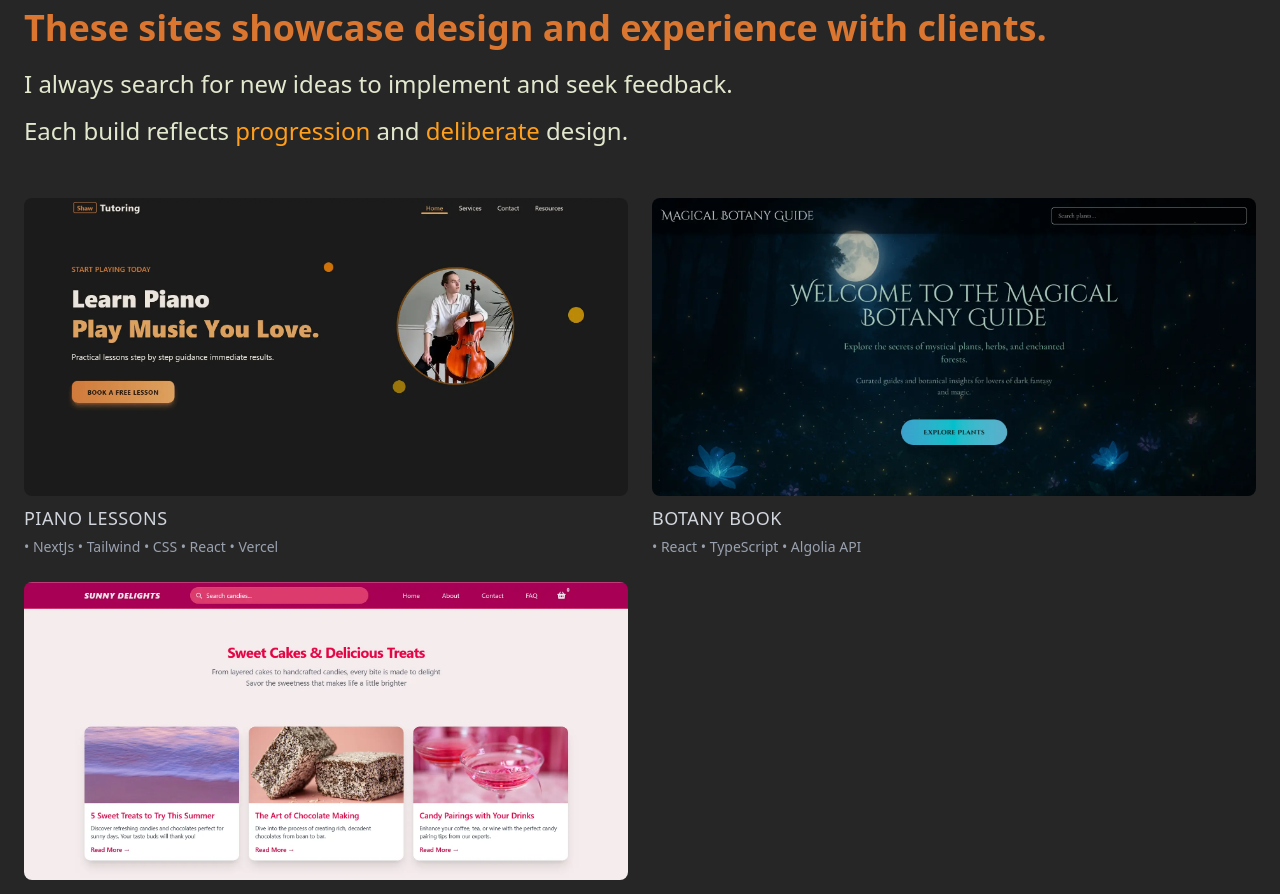
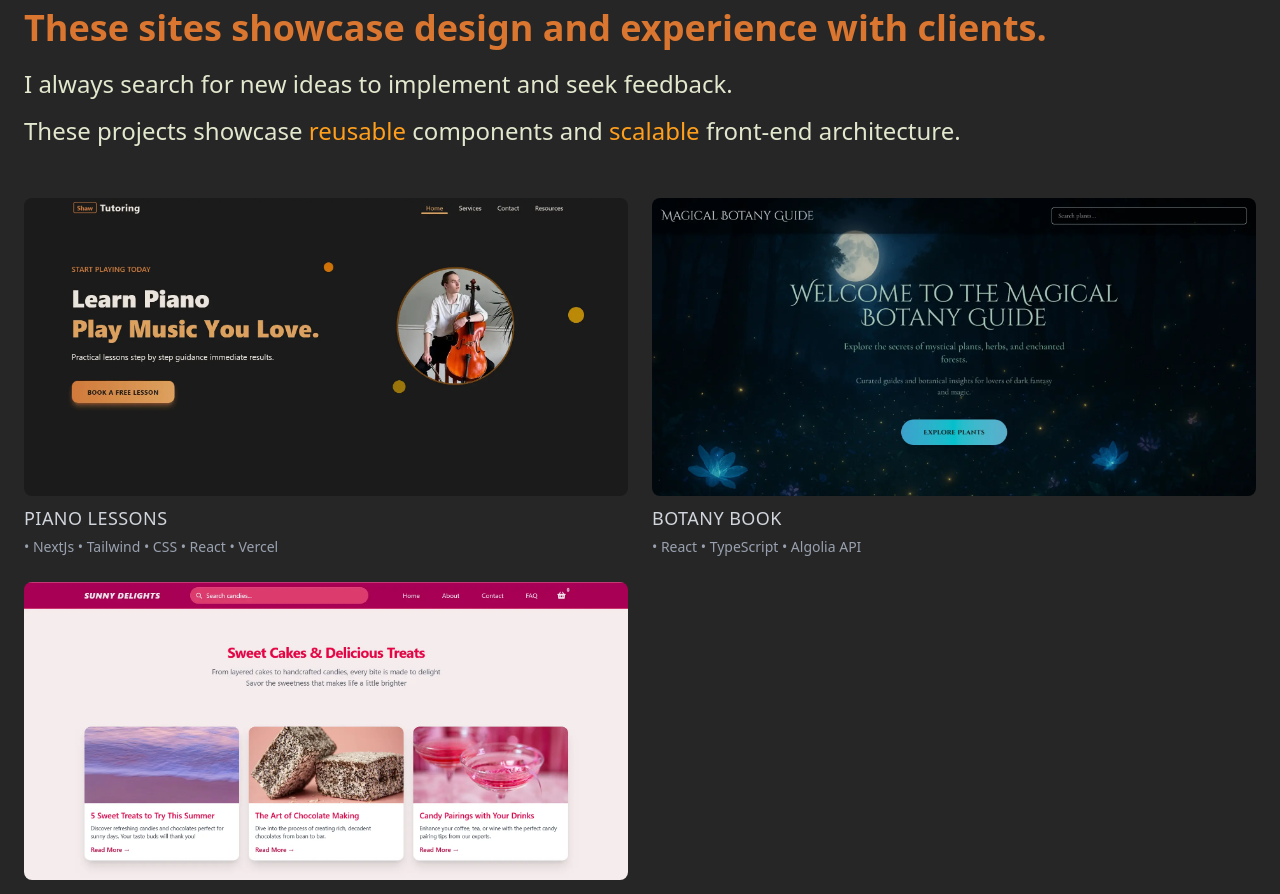
Before and after one commit to sunnycc17/my-portfolio, a Next.js app: page / in a window 1280 px wide. Shown: the part 3151-4045 px from the top of the page. Built offline with nearby package versions, Linux system fonts and the light colour scheme.

Commit message:
edited project p

```diff
--- a/components/projects/ProjectsSection.tsx
+++ b/components/projects/ProjectsSection.tsx
@@ -62,9 +62,10 @@ const ProjectsSection: FC = () => {
       <div className="text-xl md:text-2xl leading-relaxed space-y-2 mb-12">
         <p>I always search for new ideas to implement and seek feedback.</p>
         <p>
-          Each build reflects{" "}
-          <span className="highlight-primary">progression</span> and{" "}
-          <span className="highlight-primary">deliberate</span> design.
+          These projects showcase{" "}
+          <span className="highlight-primary">reusable </span>components and{" "}
+          <span className="highlight-primary">scalable </span> front-end
+          architecture.
         </p>
       </div>
 
```
